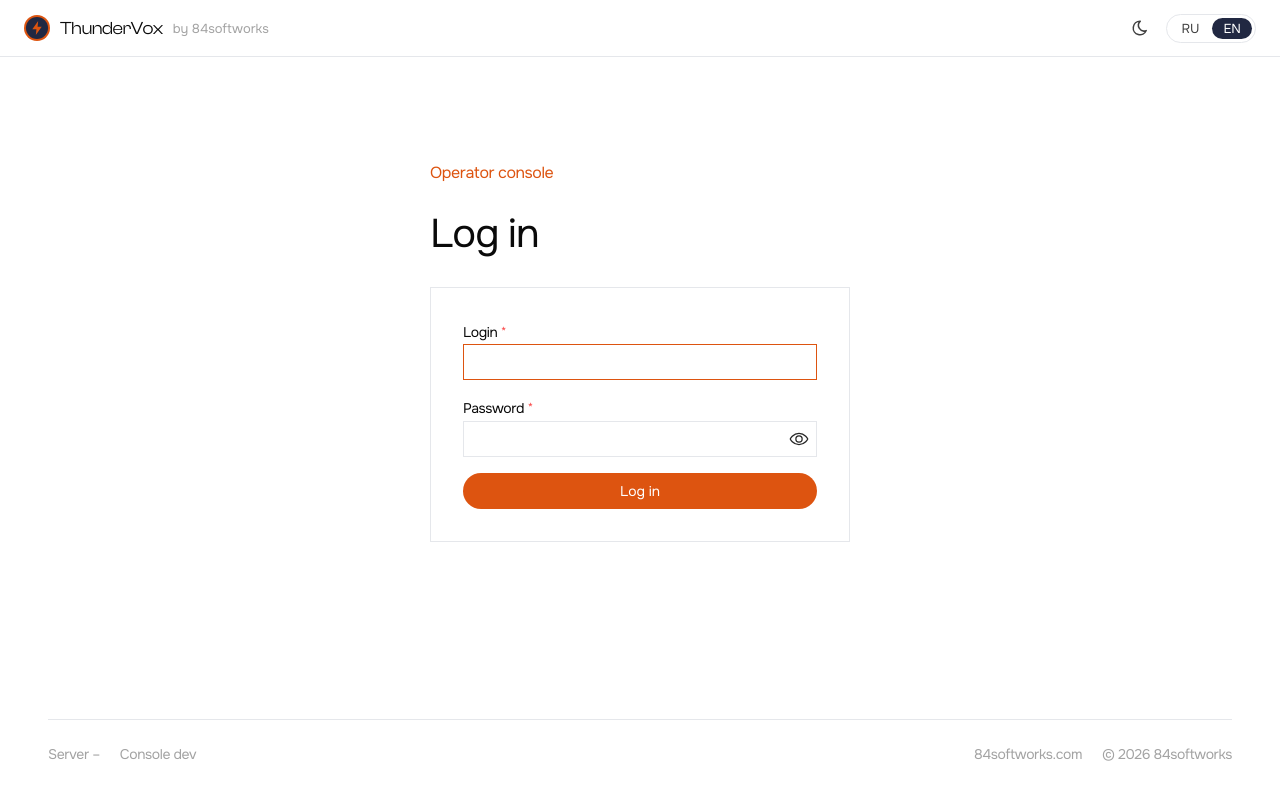
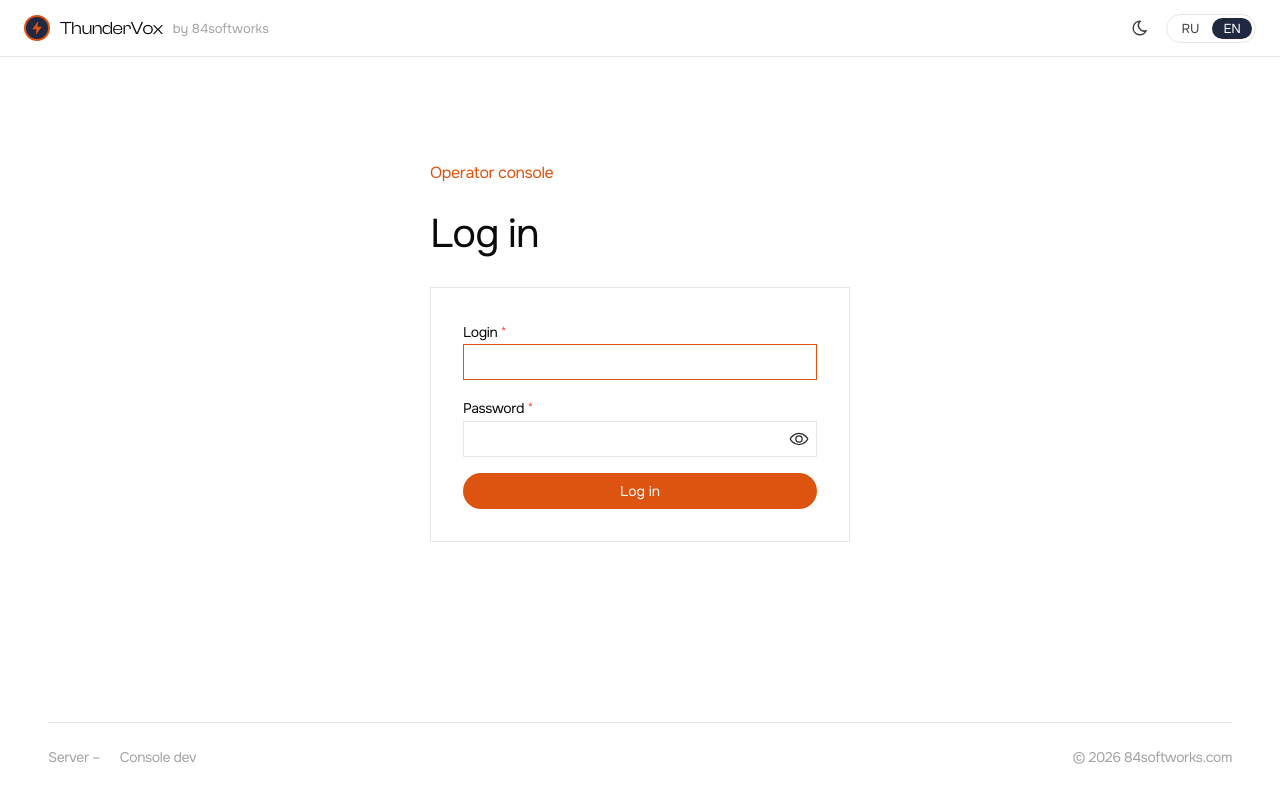
Before and after one commit to beiroun/thundervox-web, a React (Vite) app: page /login in a window 1280 px wide. Built offline with nearby package versions, Linux system fonts and the light colour scheme; no server answers.

Commit message:
copyright line merged with the website

```diff
--- a/src/components/ConsoleFooter/ConsoleFooter.tsx
+++ b/src/components/ConsoleFooter/ConsoleFooter.tsx
@@ -6,15 +6,15 @@ import { brand, consoleVersion } from '@/shared/brand';
 
 interface ConsoleFooterProps {
   /**
-   * Four lines one under another for the foot of the side column; the default is one row under a hairline
+   * Three lines one under another for the foot of the side column; the default is one row under a hairline
    * (the login page, which has no column).
    */
   stacked?: boolean;
 }
 
 /**
- * The running versions (server from GET /info, which is public, so the login page shows it too) and who makes
- * the console: the website and the copyright line.
+ * The running versions (server from GET /info, which is public, so the login page shows it too) and the
+ * copyright line, which names the website rather than an organization - there is none yet.
  */
 export function ConsoleFooter({ stacked = false }: ConsoleFooterProps) {
   const { t } = useLang();
@@ -28,10 +28,12 @@ export function ConsoleFooter({ stacked = false }: ConsoleFooterProps) {
       <span className="tvx-footer__console">
         {t.footer.console} {consoleVersion}
       </span>
-      <a className="tvx-footer__site" href={brand.website} target="_blank" rel="noreferrer">
-        {brand.websiteLabel}
-      </a>
-      <span className="tvx-footer__rights">{t.footer.rights}</span>
+      <span className="tvx-footer__rights">
+        {t.footer.copyright}{' '}
+        <a href={brand.website} target="_blank" rel="noreferrer">
+          {brand.websiteLabel}
+        </a>
+      </span>
     </footer>
   );
 }
--- a/src/i18n/dict.ts
+++ b/src/i18n/dict.ts
@@ -43,7 +43,8 @@ export interface Copy {
     darkScheme: string;
   };
   footer: {
-    rights: string;
+    /** Before the website link: "© 2026" + 84softworks.com. */
+    copyright: string;
     server: string;
     console: string;
   };
@@ -238,7 +239,7 @@ const en: Copy = {
     darkScheme: 'Switch to the dark theme',
   },
   footer: {
-    rights: '© 2026 84softworks',
+    copyright: '© 2026',
     server: 'Server',
     console: 'Console',
   },
@@ -465,7 +466,7 @@ const ru: Copy = {
     darkScheme: 'Тёмная тема',
   },
   footer: {
-    rights: '© 2026 84softworks',
+    copyright: '© 2026',
     server: 'Сервер',
     console: 'Консоль',
   },
--- a/src/theme/console.css
+++ b/src/theme/console.css
@@ -358,8 +358,8 @@ body {
   border-bottom-color: transparent;
 }
 
-/* In the row the two versions stay left, the website and the copyright go right */
-.tvx-footer__site {
+/* In the row the two versions stay left, the copyright line goes right */
+.tvx-footer__rights {
   margin-left: auto;
 }
 
@@ -371,7 +371,7 @@ body {
   font-size: var(--tvx-text-caption);
 }
 
-.tvx-footer--stacked .tvx-footer__site {
+.tvx-footer--stacked .tvx-footer__rights {
   margin-left: 0;
 }
 
```
Also changed, not shown: 1 other file (tests, documents, lock files or other folders).
